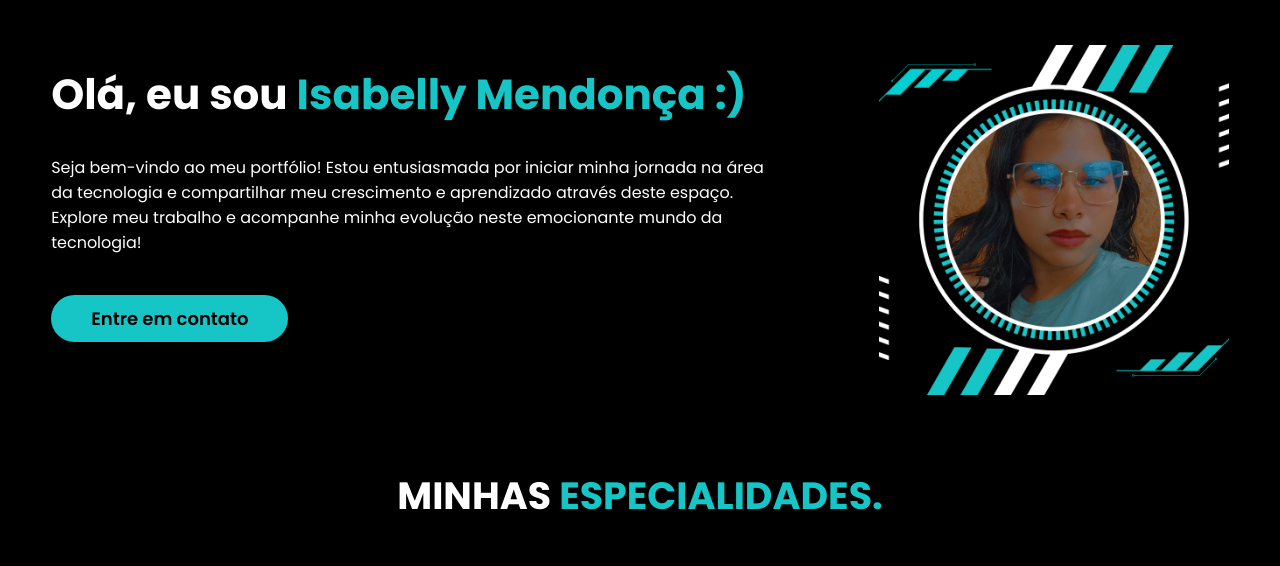
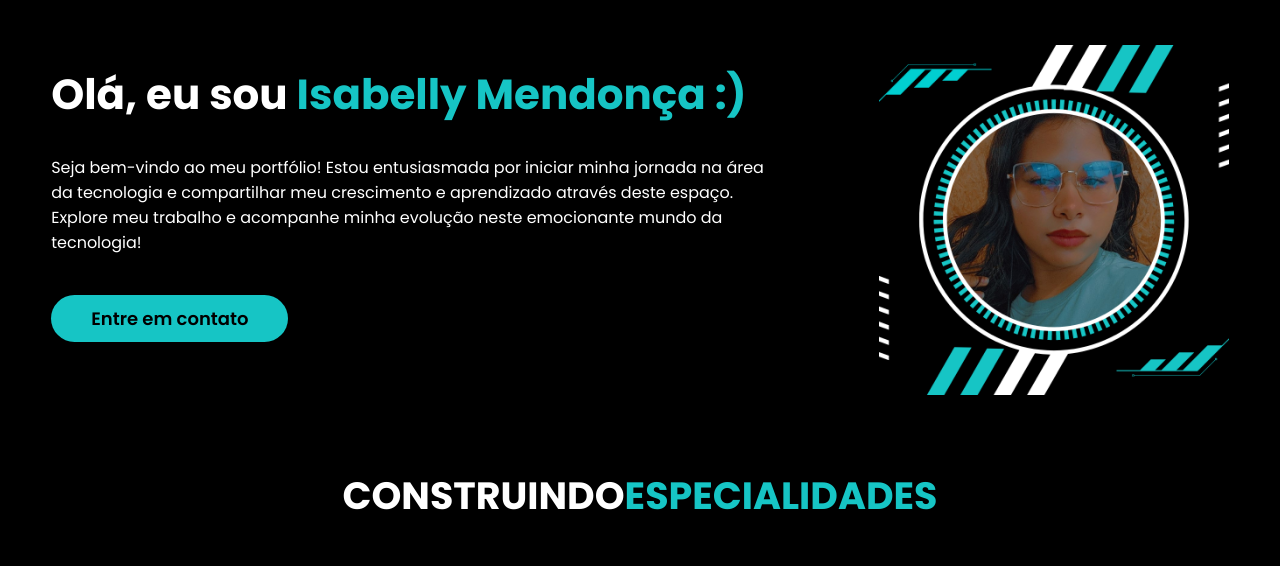
Before and after one commit to iSABELLYAMS/MEU-PORTFOLIO, a plain HTML site: page index.html in a window 1280 px wide. Shown: the part 227-793 px from the top of the page. Drawn offline with nearby package versions, Linux system fonts and the light colour scheme.

Commit message:
Update index.html

```diff
--- a/index.html
+++ b/index.html
@@ -91,7 +91,7 @@
 
         <section id="especialidades" class="especiliadades">
             <div class="interface">
-                <h2 class="titulo">MINHAS <span>ESPECIALIDADES.</span></h2>
+                <h2 class="titulo">CONSTRUINDO<span>ESPECIALIDADES</span></h2>
                 <div class="flex">
                     <div class="especialidades-box">
                         <i class="bi bi-code-square"></i>
```
